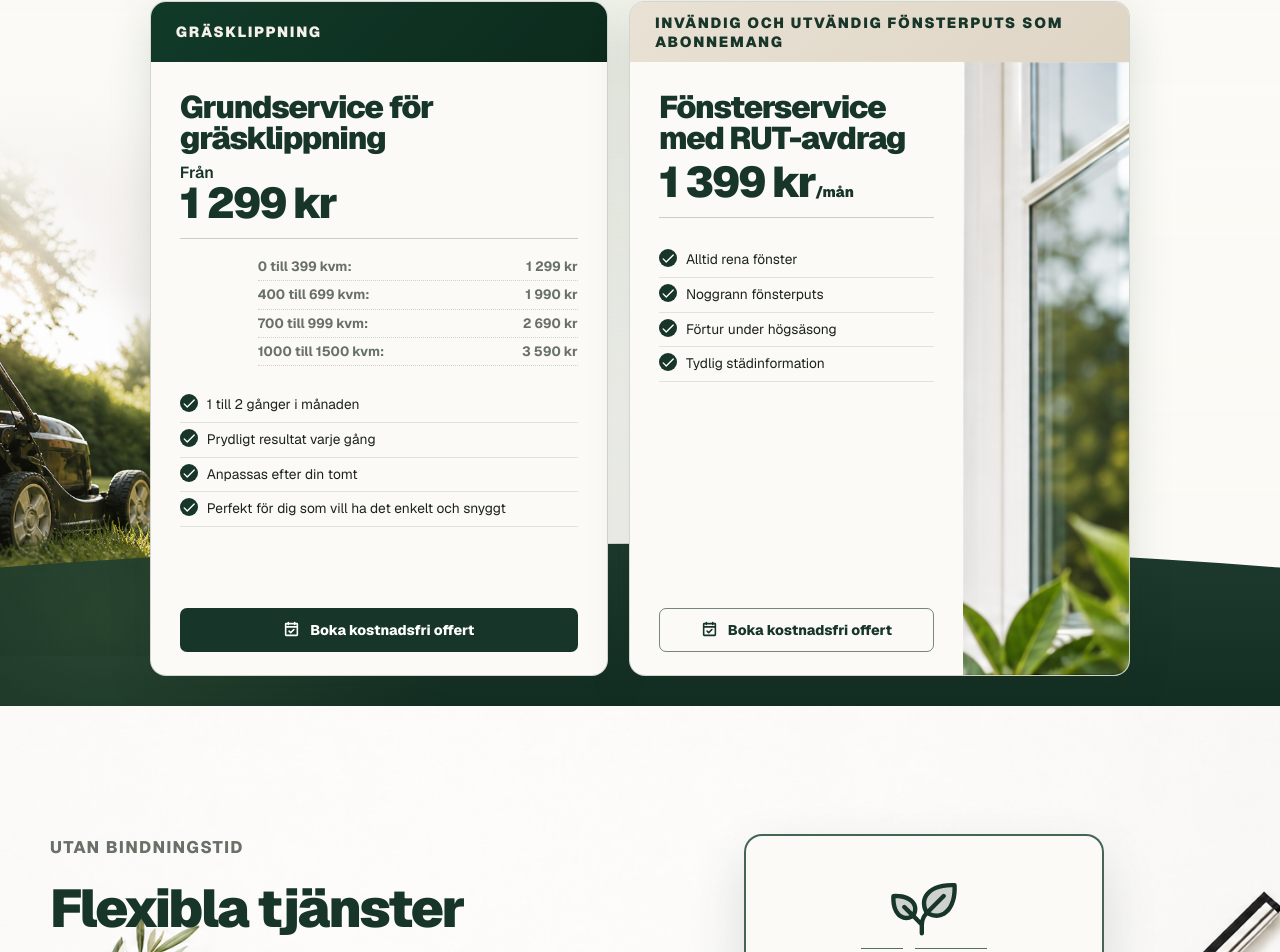
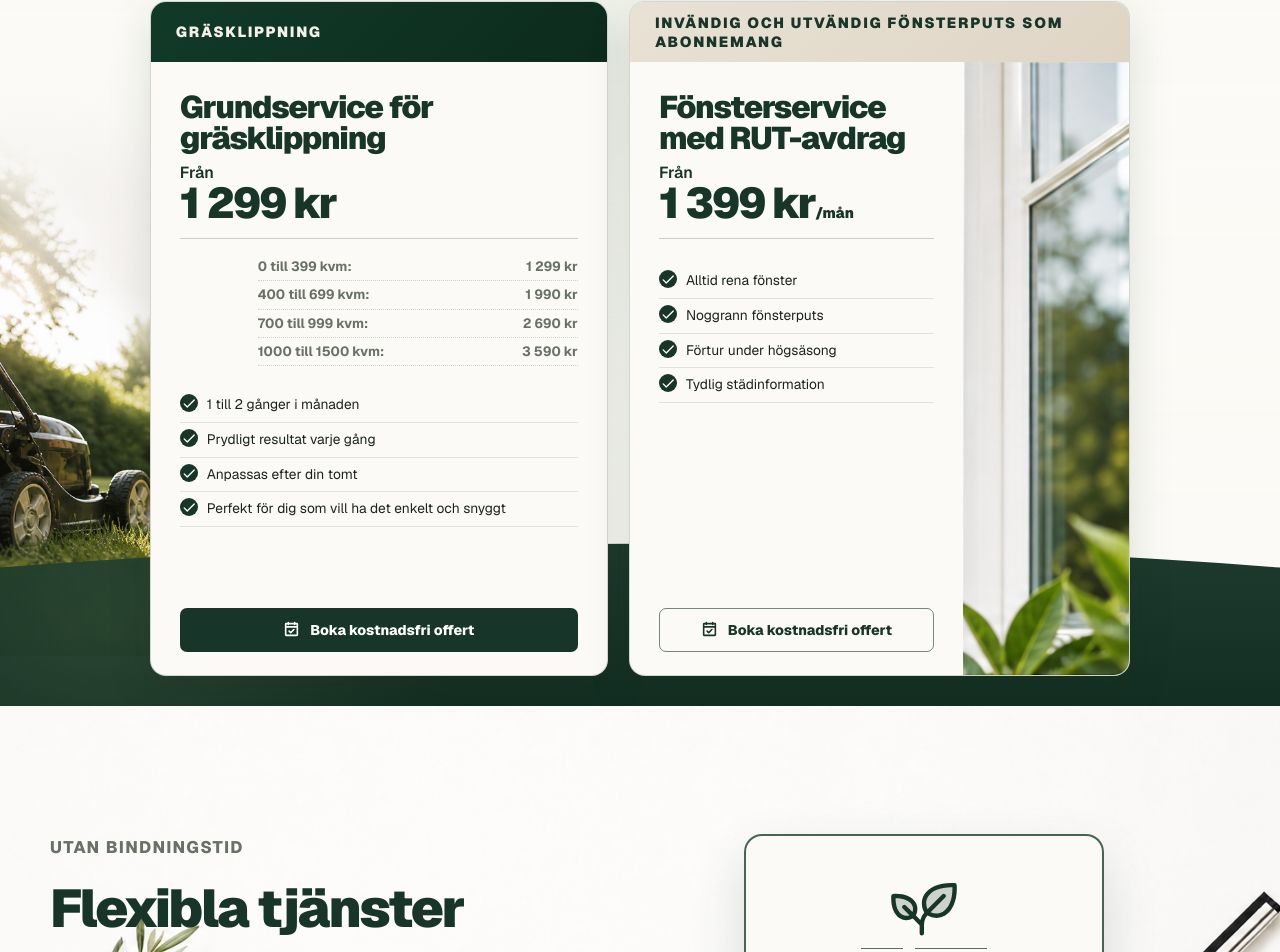
Before and after one commit to ArlindK01/GCwebb, a React (Vite) app: page / in a window 1280 px wide. Shown: the part 2814-3766 px from the top of the page. Built offline with nearby package versions, Linux system fonts and the light colour scheme.

Commit message:
Add price prefix to window service card

```diff
--- a/src/main.jsx
+++ b/src/main.jsx
@@ -545,6 +545,7 @@ function App() {
             </div>
             <div className="price-body">
               <h3>Fönsterservice med RUT-avdrag</h3>
+              <span className="price-prefix">Från</span>
               <strong className="price-amount">1 399 kr<small>/mån</small></strong>
               <div className="price-rule" />
               <ul>
```
